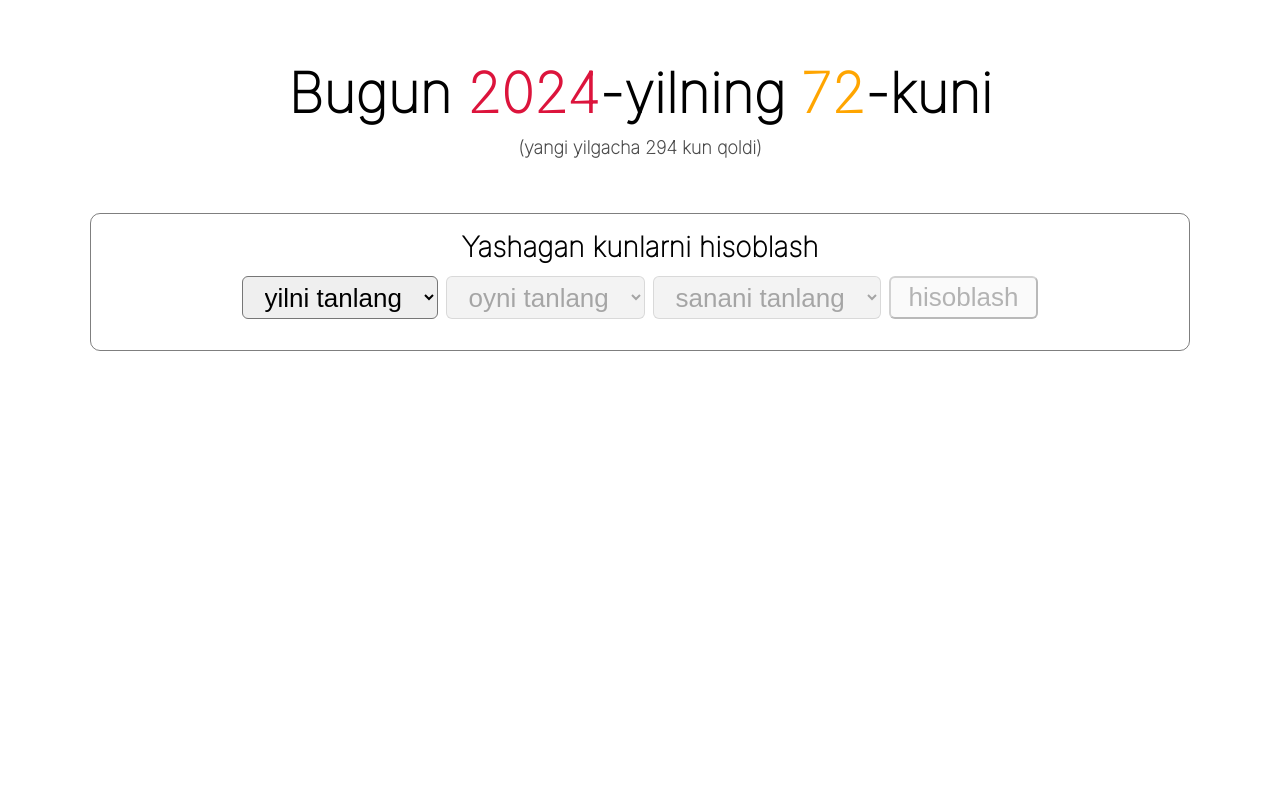
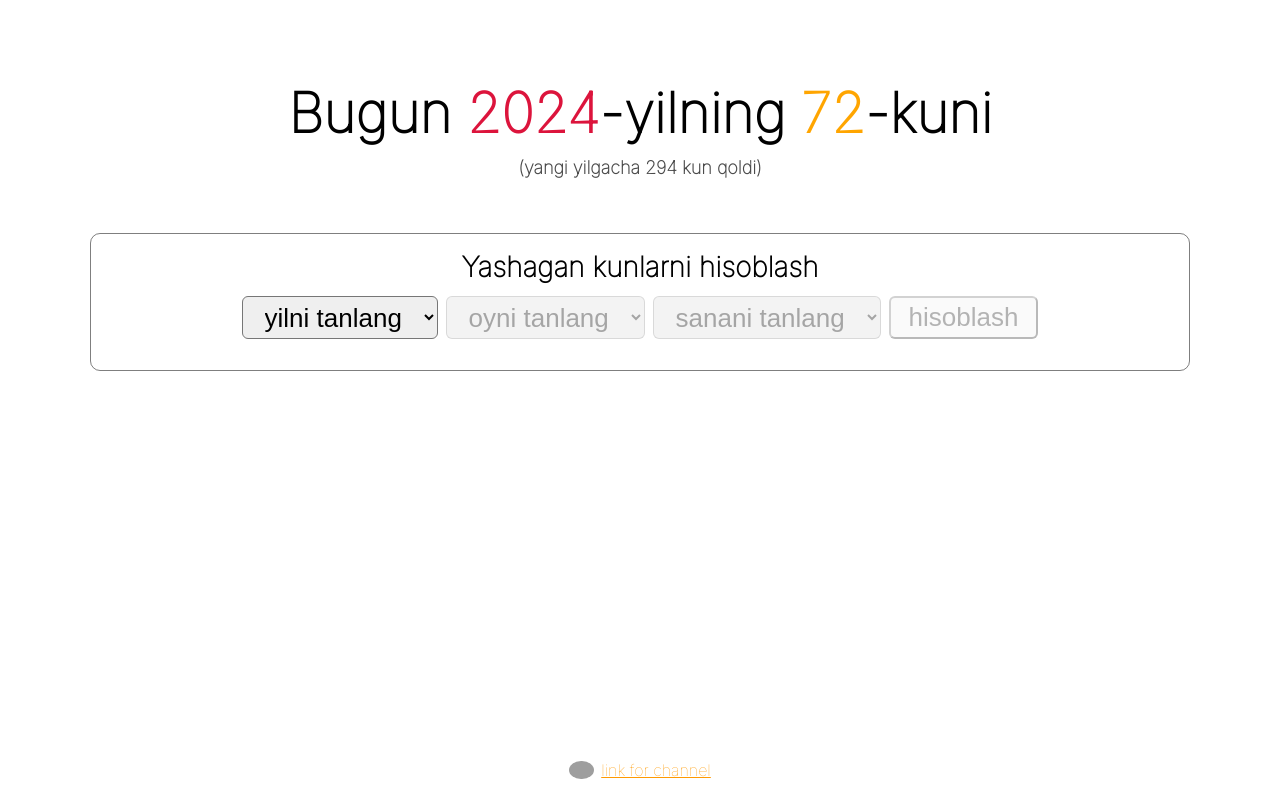
Before and after one commit to svkhrobbeck/days-calculate, a React (Vite) app: page / in a window 1280 px wide. Built offline with nearby package versions, Linux system fonts and the light colour scheme; grey boxes are pictures that could not be loaded.

Commit message:
add link for channel

```diff
--- a/src/App.tsx
+++ b/src/App.tsx
@@ -16,7 +16,8 @@ const App = () => {
   const pastDays = calculateDates(date);
 
   return (
-    <div className="root">
+    <>
+      <main className="root">
         <div className="title-wrapper">
           <h2 className="root__title">
             Bugun <span className="root__title-crimson">{year}</span>-yilning{" "}
@@ -30,7 +31,19 @@ const App = () => {
           <Form {...{ updateState }} />
           {state.date && <CalcedDays {...state} />}
         </div>
-    </div>
+      </main>
+      <footer>
+        <a className="link" href="https://t.me/+XFeFrIkLcBU1MGE6">
+          <img
+            src="https://img.clerk.com/eyJ0eXBlIjoicHJveHkiLCJzcmMiOiJodHRwczovL2ltYWdlcy5jbGVyay5kZXYvb2F1dGhfZ29vZ2xlL2ltZ18yWFpKU3RLQk1nMzVweFgzcGJJWUxZMGh1SmEifQ?width=400"
+            width={25}
+            height={25}
+            alt="avatar"
+          />
+          <span>link for channel</span>
+        </a>
+      </footer>
+    </>
   );
 };
 
--- a/src/index.scss
+++ b/src/index.scss
@@ -1,4 +1,16 @@
 @import url("https://fonts.googleapis.com/css2?family=Inter:wght@100,400,500,600,700,800,900&display=swap");
+
+$desktop-lg: 1536px;
+$desktop-md: 1440px;
+$desktop-sm: 1240px;
+
+$tablet-lg: 1024px;
+$tablet-md: 992px;
+$tablet-sm: 768px;
+
+$mobile-lg: 576px;
+$mobile-md: 475px;
+$mobile-sm: 320px;
 
 html {
   height: 100%;
@@ -13,14 +25,23 @@ html {
 }
 
 body {
+  height: 100%;
   margin: 0;
   font-family: Inter, Roboto, Arial, sans-serif;
+}
+
+#root {
+  min-height: 100%;
+  display: flex;
+  flex-direction: column;
+  padding: 20px 0 20px;
 }
 
 .root {
   display: flex;
   flex-direction: column;
   align-items: center;
+  flex-grow: 1;
 }
 
 .title-wrapper {
@@ -31,6 +52,26 @@ body {
   margin: 0 0 11px;
   text-align: center;
   font-size: 55px;
+
+  @media only screen and (max-width: $tablet-lg) {
+    font-size: 45px;
+  }
+
+  @media only screen and (max-width: $tablet-md) {
+    font-size: 40px;
+  }
+
+  @media only screen and (max-width: $tablet-sm) {
+    font-size: 32px;
+  }
+
+  @media only screen and (max-width: $mobile-lg) {
+    font-size: 26px;
+  }
+
+  @media only screen and (max-width: $mobile-md) {
+    font-size: 22px;
+  }
 
   &-crimson {
     color: crimson;
@@ -47,6 +88,22 @@ body {
   font-size: 18px;
   opacity: 0.7;
   margin: 0;
+
+  @media only screen and (max-width: $tablet-lg) {
+    font-size: 17px;
+  }
+
+  @media only screen and (max-width: $tablet-md) {
+    font-size: 16px;
+  }
+
+  @media only screen and (max-width: $tablet-sm) {
+    font-size: 15px;
+  }
+
+  @media only screen and (max-width: $mobile-md) {
+    font-size: 14px;
+  }
 }
 
 .frame {
@@ -55,6 +112,10 @@ body {
   border-radius: 10px;
   border: 1.2px solid rgba(0, 0, 0, 0.5);
   padding: 16px;
+
+  @media only screen and (max-width: $tablet-md) {
+    max-width: 96%;
+  }
 }
 
 .form {
@@ -66,6 +127,22 @@ body {
   text-align: center;
   margin: 0 0 12px;
   font-size: 28px;
+
+  @media only screen and (max-width: $tablet-lg) {
+    font-size: 24px;
+  }
+
+  @media only screen and (max-width: $tablet-md) {
+    font-size: 20px;
+  }
+
+  @media only screen and (max-width: $tablet-sm) {
+    font-size: 17px;
+  }
+
+  @media only screen and (max-width: $mobile-md) {
+    font-size: 16px;
+  }
 }
 
 .form__inner {
@@ -74,7 +151,12 @@ body {
   margin: 0 auto 15px;
   justify-content: center;
   gap: 8px;
+
+  @media only screen and (max-width: $tablet-md) {
+    flex-direction: column;
+  }
 }
+
 .calculated {
   margin: 0;
   text-align: center;
@@ -91,4 +173,40 @@ button {
   font-size: 26px;
   border-radius: 6px;
   padding: 4px 18px;
+
+  @media only screen and (max-width: $tablet-lg) {
+    font-size: 22px;
+  }
+
+  @media only screen and (max-width: $tablet-md) {
+    font-size: 18px;
+  }
+
+  @media only screen and (max-width: $tablet-sm) {
+    font-size: 16px;
+  }
+
+  @media only screen and (max-width: $mobile-md) {
+    font-size: 14px;
+  }
 }
+
+footer {
+  display: flex;
+  justify-content: center;
+}
+
+.link {
+  color: #ff9900;
+  text-align: center;
+  display: flex;
+  align-items: center;
+  gap: 7px;
+
+  img {
+    max-width: 25px;
+    width: 100%;
+    height: auto;
+    border-radius: 50%;
+  }
+}
```
Lines whose indentation alone changed are shown as unchanged.
